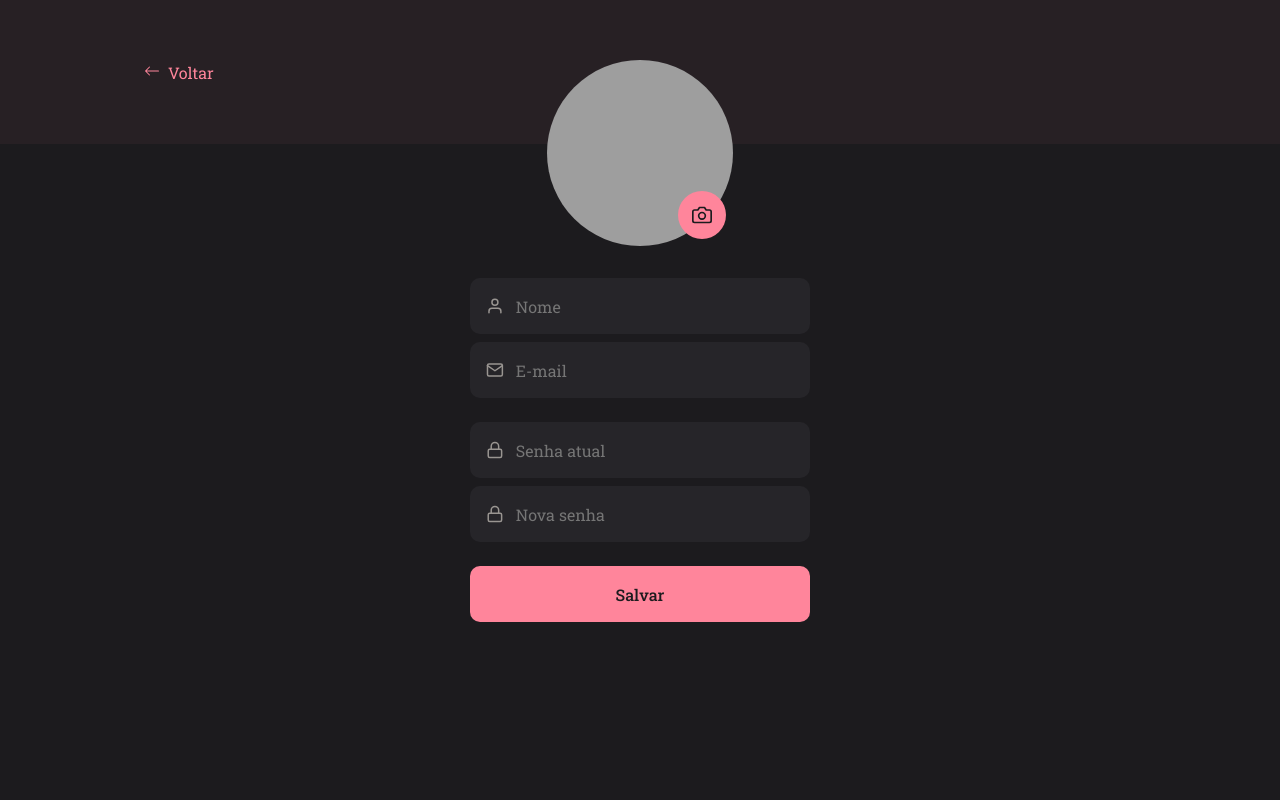
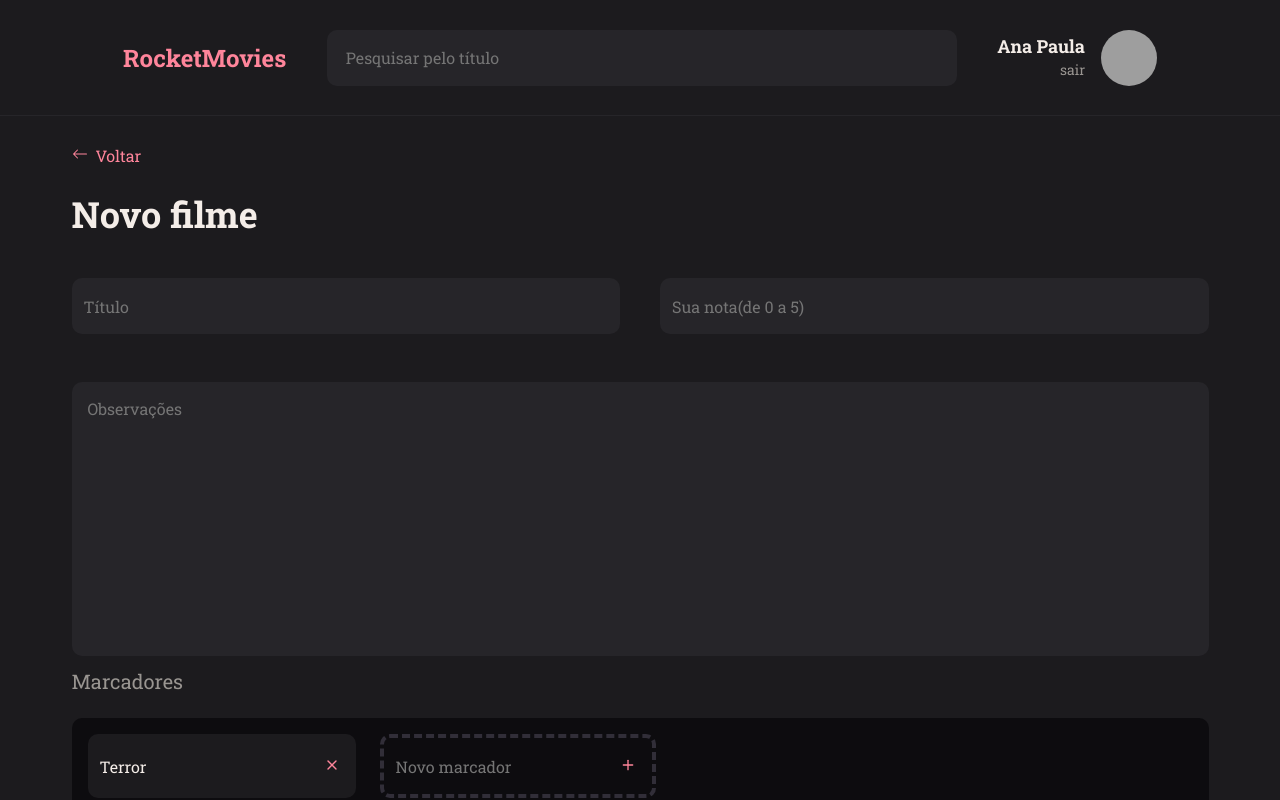
Before and after one commit to Nahblue/reactjs-movie-notes, a React (Vite) app: page / in a window 1280 px wide. Built offline with nearby package versions, Linux system fonts and the light colour scheme; grey boxes are pictures that could not be loaded.

Commit message:
criação da interface New

```diff
--- /dev/null
+++ b/src/components/MovieItem/index.jsx
@@ -0,0 +1,24 @@
+import { Container } from "./styles"
+
+import { FiPlus, FiX } from "react-icons/fi"
+
+export function MovieItem({ isNew, value, onClick, ...rest}) {
+  return(
+    <Container $isnew={isNew}>
+      <input
+        type="text"
+        value={value}
+        readOnly={!isNew}
+        {...rest}
+      />
+
+      <button
+        type="button"
+        onClick={onClick}
+      >
+        {isNew ? <FiPlus /> : <FiX />}
+      </button>
+
+    </Container>
+  )
+}
--- /dev/null
+++ b/src/components/MovieItem/styles.js
@@ -0,0 +1,40 @@
+import styled from "styled-components"
+
+export const Container = styled.div`
+  display: flex;
+  align-items: center;
+
+  background-color: ${({ theme, $isnew }) => $isnew ? "transparent" : theme.COLORS.BACKGROUND_800};
+  color: ${({ theme }) => theme.COLORS.WHITE};
+
+  border: ${({ theme, $isnew }) => $isnew ? `4px dashed ${theme.COLORS.GRAY_300}` : "none"};
+
+  margin-bottom: 8px;
+  border-radius: 10px;
+  padding-right: 16px;
+
+  > button {
+    border: none;
+    background: none;
+
+    svg {
+      color: ${({ theme }) => theme.COLORS.CORAL_100};
+    }
+  }
+
+  > input {
+    height: 56px;
+    width: 100%;
+
+    padding: 12px;
+
+    color: ${({ theme }) => theme.COLORS.WHITE};
+    background: transparent;
+
+    border: none;
+
+    &:placeholder {
+      color: ${({ theme }) => theme.GRAY_300};
+    }
+  }
+`
--- /dev/null
+++ b/src/components/TextArea/index.jsx
@@ -0,0 +1,9 @@
+import { Container } from "./styles"
+
+export function TextArea({ value, ...rest}) {
+  return(
+    <Container {...rest}>
+      {value}
+    </Container>
+  )
+}
--- /dev/null
+++ b/src/components/TextArea/styles.js
@@ -0,0 +1,20 @@
+import styled from "styled-components"
+
+export const Container = styled.textarea`
+  width: 100%;
+  height: 274px;
+
+  background-color: ${({ theme }) => theme.COLORS.BACKGROUND_700};
+  color: ${({ theme }) => theme.COLORS.WHITE};
+
+  border: none;
+  resize: none;
+
+  margin-bottom: 8px;
+  border-radius: 10px;
+  padding: 16px;
+
+  &:placeholder {
+    color: ${({ theme }) => theme.COLORS.GRAY_300};
+  }
+`
--- a/src/main.jsx
+++ b/src/main.jsx
@@ -5,13 +5,13 @@ import { ThemeProvider} from 'styled-components'
 import GlobalStyles from './styles/global'
 import theme from './styles/theme'
 
-import { Profile } from './pages/Profile'
+import { New } from './pages/New'
 
 ReactDOM.createRoot(document.getElementById('root')).render(
   <React.StrictMode>
     <ThemeProvider theme={theme}>
       <GlobalStyles />
-      <Profile />
+      <New />
     </ThemeProvider>
   </React.StrictMode>,
 )
--- /dev/null
+++ b/src/pages/New/index.jsx
@@ -0,0 +1,48 @@
+import { Container, Form, Tags} from "./styles"
+
+import { Header } from "../../components/Header"
+import { Input } from "../../components/Input"
+import { BsArrowLeft } from "react-icons/bs"
+import { TextArea } from "../../components/TextArea"
+import { MovieItem } from "../../components/MovieItem"
+import { Button } from "../../components/Button"
+
+export function New(){
+  return(
+    <Container>
+      <Header />
+
+      <main>
+        <Form>
+          <header>
+            <a href="/">
+              <BsArrowLeft />
+              Voltar
+            </a>
+
+            <h1>Novo filme</h1>
+          </header>
+
+          <section>
+            <Input placeholder="Título" />
+            <Input placeholder="Sua nota(de 0 a 5)" />
+          </section>
+
+          <TextArea placeholder="Observações" />
+
+          <h2>Marcadores</h2>
+
+          <Tags>
+            <MovieItem value="Terror" />
+            <MovieItem isNew placeholder="Novo marcador" />
+          </Tags>
+
+          <section>
+            <Button title="Excluir filme" />
+            <Button title="Salvar alterações" />
+          </section>
+        </Form>
+      </main>
+    </Container>
+  )
+}
--- /dev/null
+++ b/src/pages/New/styles.js
@@ -0,0 +1,72 @@
+import styled from "styled-components"
+
+export const Container = styled.div`
+  width: 100%;
+  height: 100vh;
+
+  display: grid;
+  grid-template-rows: 105px auto;
+  grid-template-areas:
+  "header"
+  "content";
+
+  > main {
+    overflow-y: auto;
+  }
+`
+
+export const Form = styled.form`
+  max-width: 1137px;
+  margin: 40px auto;
+
+  > header {
+    margin-bottom: 40px;
+
+    a {
+      font-size: 16px;
+      color: ${({ theme }) => theme.COLORS.CORAL_100};
+
+      svg {
+        margin-right: 8px;
+      }
+    }
+
+    h1 {
+      margin-top: 24px;
+      font-size: 36px;
+    }
+
+  }
+
+  > section {
+    display: flex;
+    gap: 40px;
+
+    margin-bottom: 40px;
+
+    button:nth-child(1) {
+      background-color: ${({ theme }) => theme.COLORS.BACKGROUND_900};
+      color: ${({ theme }) => theme.COLORS.CORAL_100};
+    }
+  }
+
+  > h2 {
+    font-size: 20px;
+    font-weight: 400;
+    color: ${({ theme }) => theme.COLORS.GRAY_100};
+    margin-bottom: 24px;
+  }
+
+`
+
+export const Tags = styled.div`
+  padding: 16px;
+  border-radius: 10px;
+  background-color: ${({ theme }) => theme.COLORS.BACKGROUND_900};
+
+  display: flex;
+  gap: 24px;
+  flex-wrap: wrap;
+
+  margin-bottom: 40px;
+`
```
